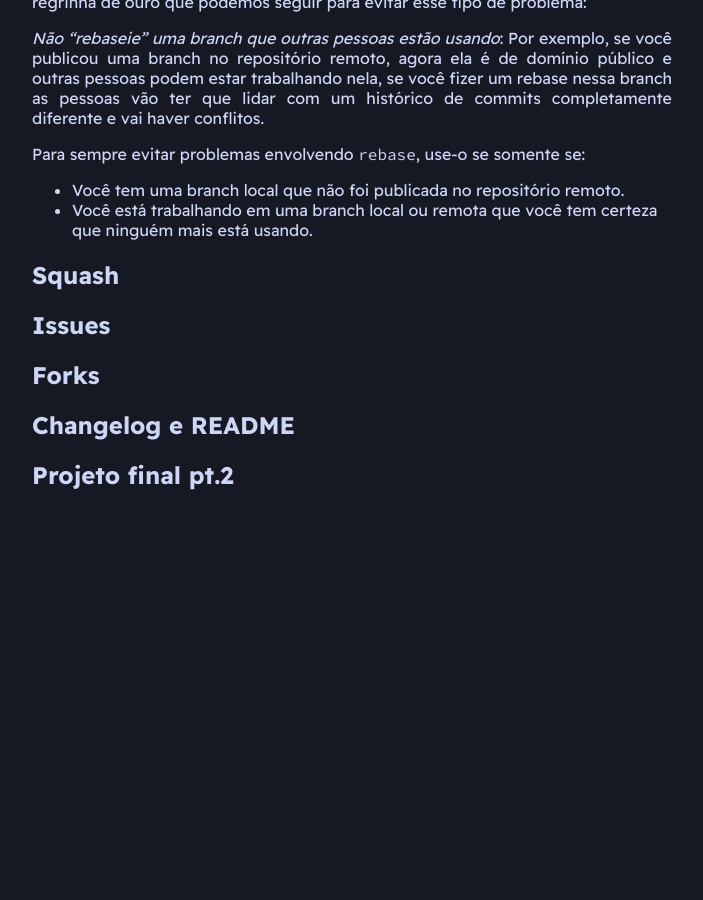
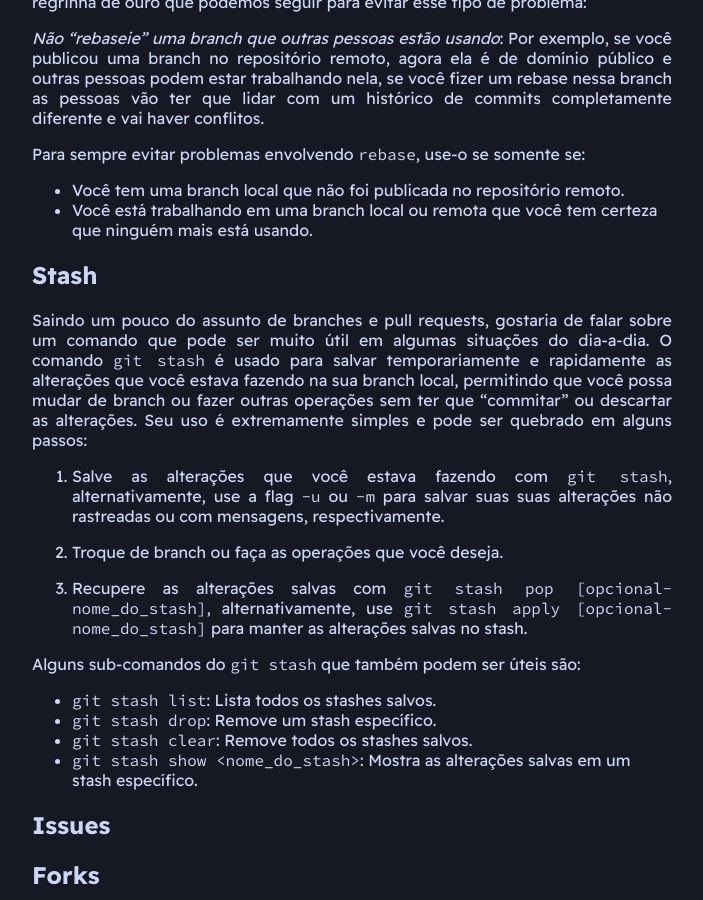
Before and after one commit to PETCC-UFRN/minicurso-linux-git, a Jekyll site: the page built from quintoDia.md, in a window 1280 px wide and 900 px high, scrolled down 2082 px. Shown: the whole window, without its empty margins (288-991 px from the left). Built offline with Jekyll 4.4.1, drawn with Linux system fonts in a browser that asks for light colours; before the commit the page ends 2592 px from its top, so only the background shows below that.

Commit message:
feat(quinto dia): stash

```diff
--- a/quintoDia.md
+++ b/quintoDia.md
@@ -84,7 +84,26 @@ Para sempre evitar problemas envolvendo `rebase`, use-o se somente se:
 - Você tem uma branch local que não foi publicada no repositório remoto.
 - Você está trabalhando em uma branch local ou remota que você tem certeza que ninguém mais está usando.
 
-## Squash
+## Stash
+
+Saindo um pouco do assunto de branches e pull requests, gostaria de falar sobre um comando que pode ser muito útil em
+algumas situações do dia-a-dia. O comando `git stash` é usado para salvar temporariamente e rapidamente as alterações que
+você estava fazendo na sua branch local, permitindo que você possa mudar de branch ou fazer outras operações sem ter que
+"commitar" ou descartar as alterações. Seu uso é extremamente simples e pode ser quebrado em alguns passos:
+
+1. Salve as alterações que você estava fazendo com `git stash`, alternativamente, use a flag `-u` ou `-m` para salvar suas
+suas alterações não rastreadas ou com mensagens, respectivamente.
+
+2. Troque de branch ou faça as operações que você deseja.
+
+3. Recupere as alterações salvas com `git stash pop [opcional-nome_do_stash]`, alternativamente, use `git stash apply [opcional-nome_do_stash]` para manter as alterações salvas no stash.
+
+Alguns sub-comandos do `git stash` que também podem ser úteis são:
+
+- `git stash list`: Lista todos os stashes salvos.
+- `git stash drop`: Remove um stash específico.
+- `git stash clear`: Remove todos os stashes salvos.
+- `git stash show <nome_do_stash>`: Mostra as alterações salvas em um stash específico.
 
 ## Issues
 
```
